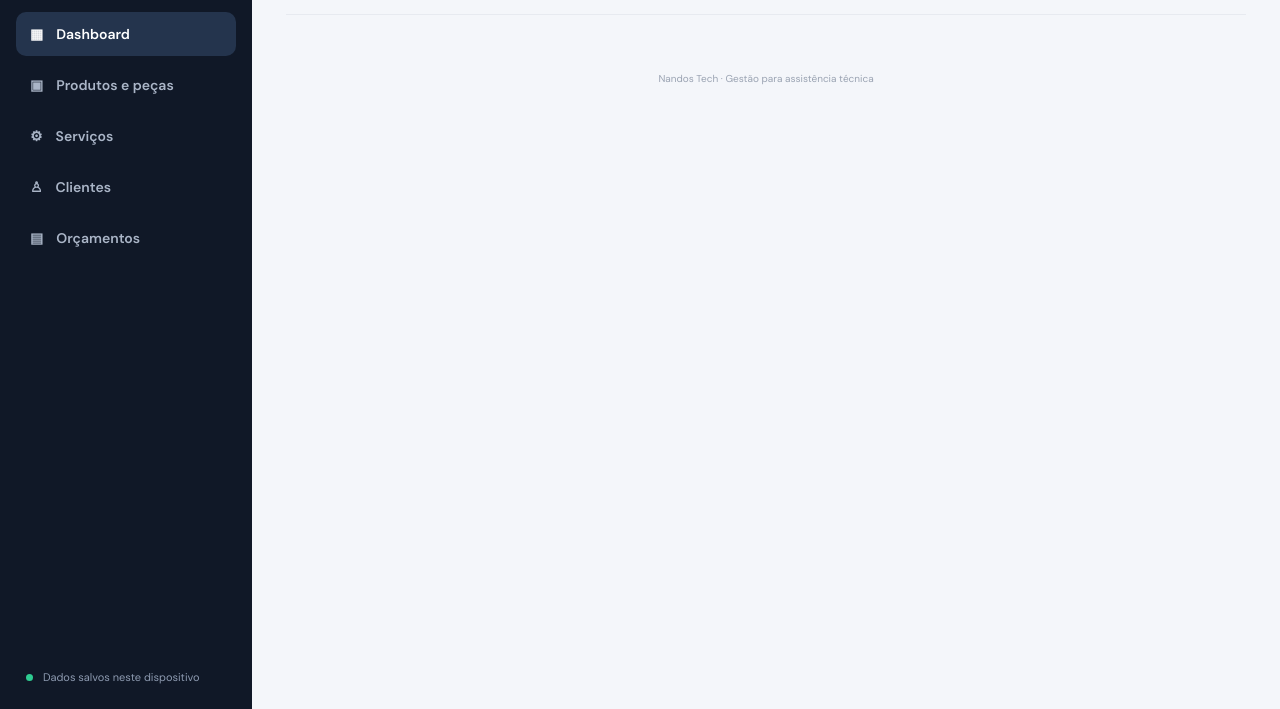
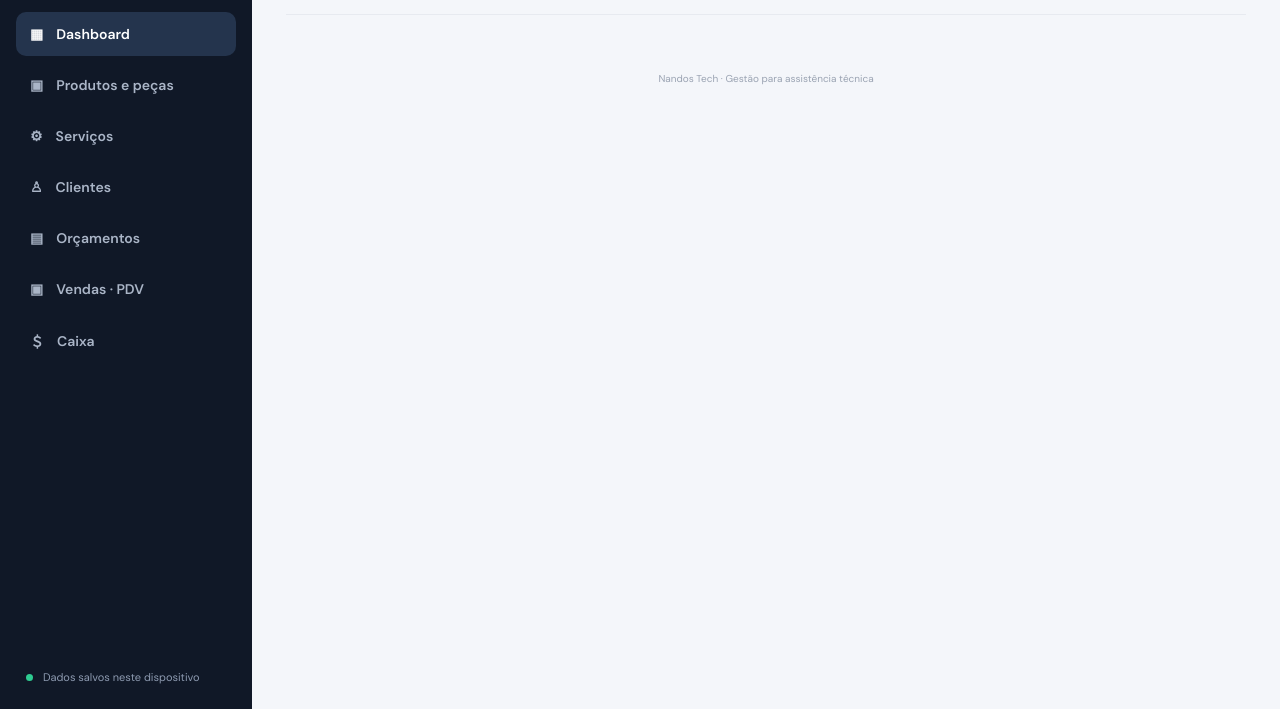
Before and after one commit to fernandomartins882-ai/nandos-tech, a plain HTML site: page index.html in a window 1280 px wide. Shown: the part 891-1600 px from the top of the page. Drawn offline with nearby package versions, Linux system fonts and the light colour scheme.

Commit message:
Add sales and cash navigation pages

```diff
--- a/index.html
+++ b/index.html
@@ -20,6 +20,8 @@
         <button class="nav-item" data-page="services">⚙ <span>Serviços</span></button>
         <button class="nav-item" data-page="customers">♙ <span>Clientes</span></button>
         <button class="nav-item" data-page="quotes">▤ <span>Orçamentos</span></button>
+        <button class="nav-item" data-page="sales">▣ <span>Vendas · PDV</span></button>
+        <button class="nav-item" data-page="cash">＄ <span>Caixa</span></button>
       </nav>
       <div class="sidebar-foot"><span class="status-dot"></span> Dados salvos neste dispositivo</div>
     </aside>
```
